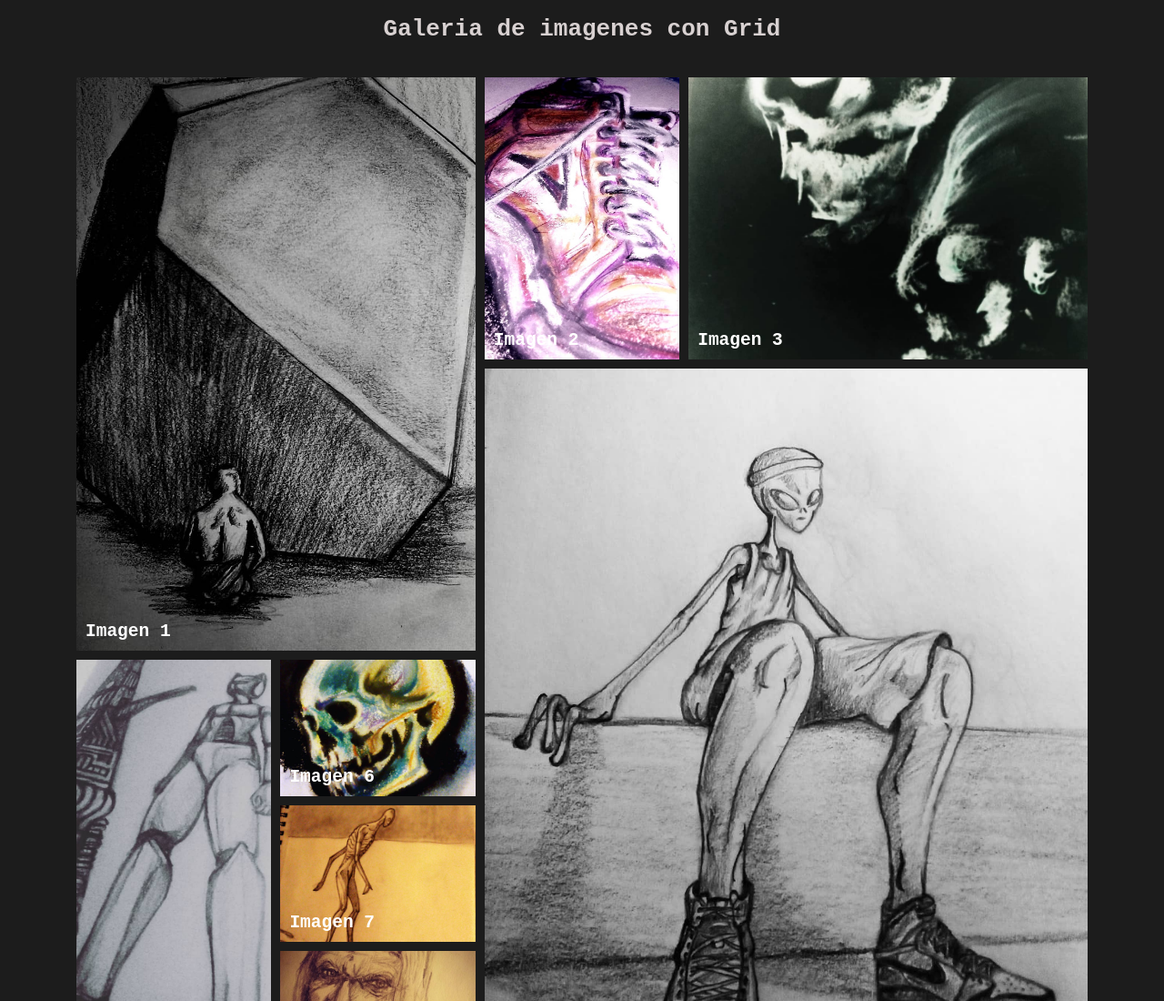
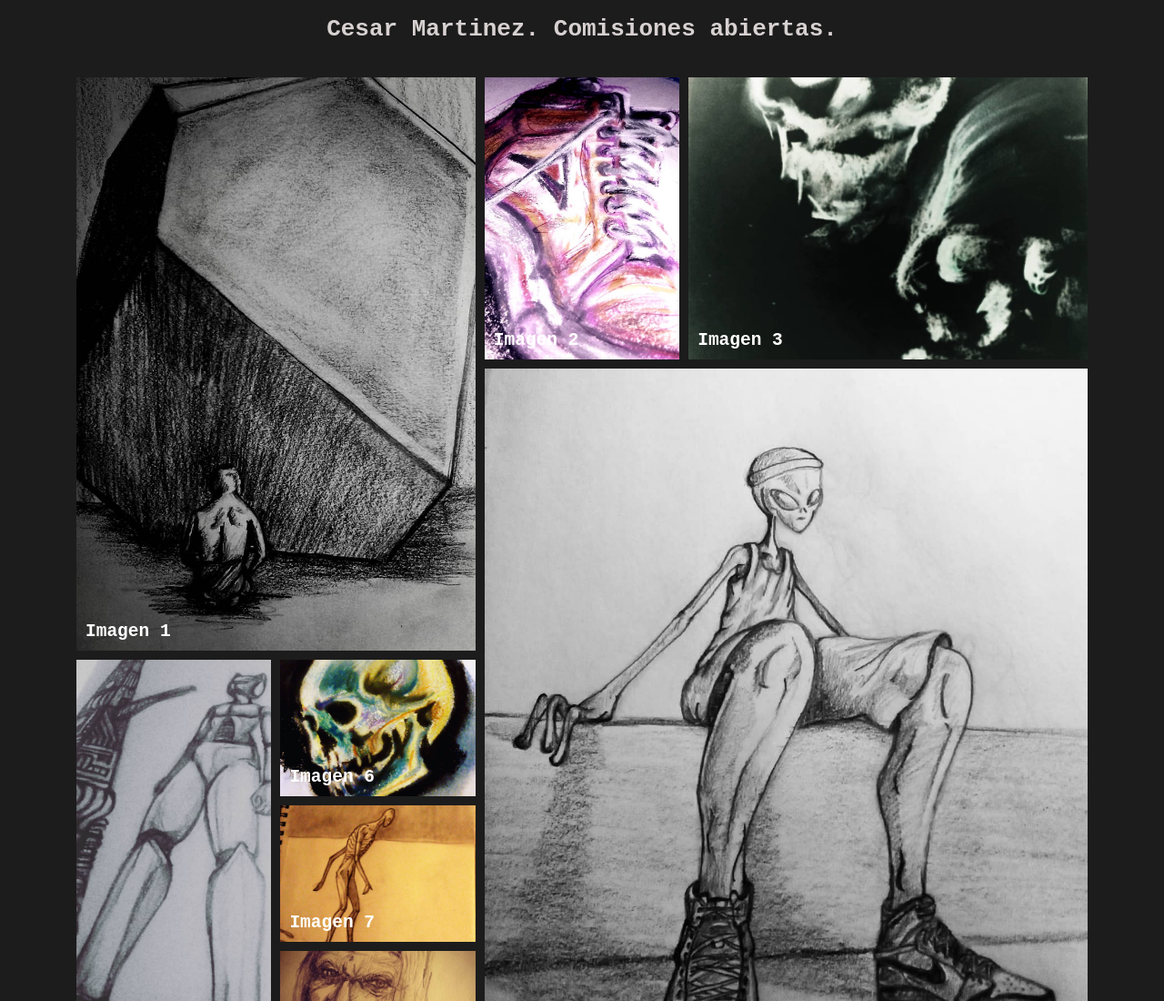
Before and after one commit to Crypt-Cesar-Labs/cesar_gallery, a plain HTML site: page index.html in a window 1280 px wide. Shown: the top 1100 px of the page at 91% size. Drawn offline with Linux system fonts and the light colour scheme.

Commit message:
Se le cambia el nombre a los titulos

```diff
--- a/index.html
+++ b/index.html
@@ -5,10 +5,10 @@
     <meta http-equiv="X-UA-Compatible" content="IE=edge">
     <meta name="viewport" content="width=device-width, initial-scale=1.0">
     <link rel="stylesheet" href="estilos.css">
-    <title>Galería de imagenes con Grid</title>
+    <title>Cesar's web Gallery</title>
 </head>
 <body>
-    <h1>Galeria de imagenes con Grid</h1>
+    <h1>Cesar Martinez. Comisiones abiertas.</h1>
     <div class="gallery-container">
         <div class="gallery__item">
             <img src="img/galeria1.jpg" alt="" class="gallery__img">
```
